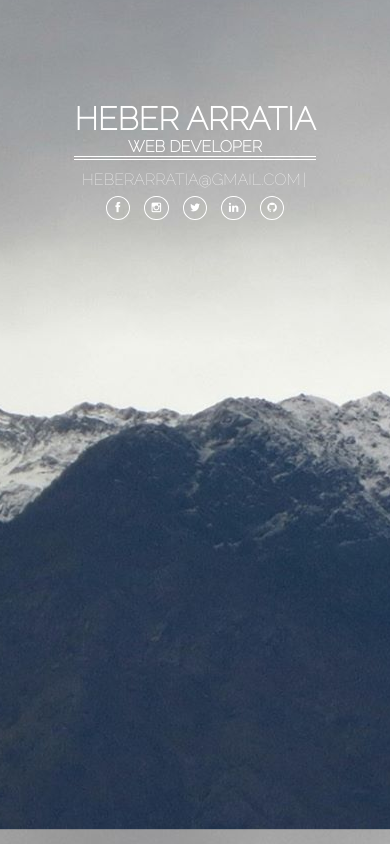
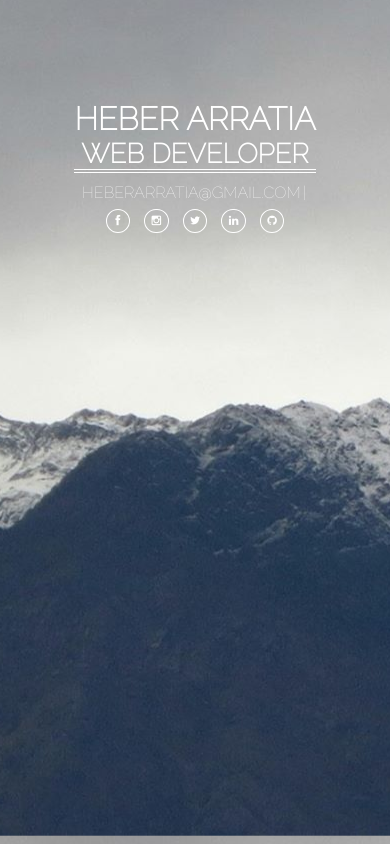
Before and after one commit to HeberArratia/heberarratia.github.com, a plain HTML site: page index.html in a window 390 px wide. Drawn offline with Linux system fonts and the light colour scheme.

Commit message:
tamano h2

```diff
--- a/css/main.css
+++ b/css/main.css
@@ -57,7 +57,7 @@ body{
 		padding-top: 100px;
 	}
 	#maincontent h2{
-	font-size: 1em;
+	font-size: 1.7em;
 	}
 	#mail{
 	font-size: 1rem;
```
Also changed, not shown: 1 other file.
